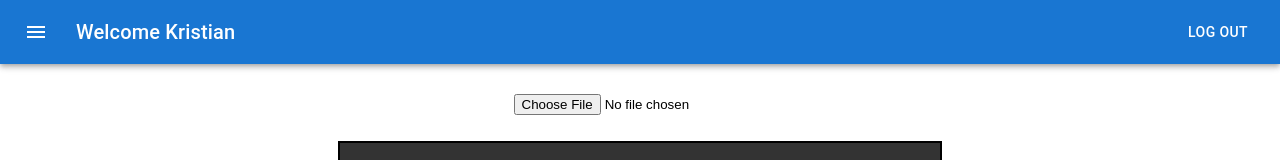
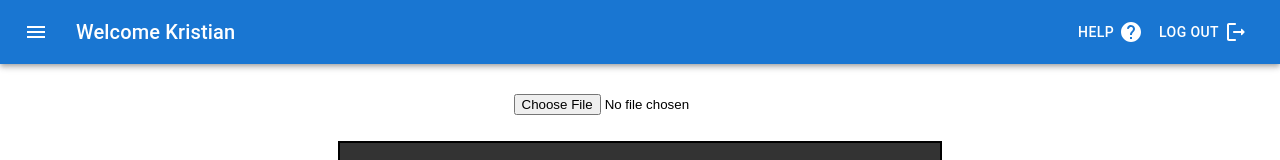
Before and after one commit to kristianp24/Football_analysis_web-_app, a React (Create React App) app: page /VideoDownload in a window 1280 px wide. Shown: the top 160 px of the page. Built offline with nearby package versions, Linux system fonts and the light colour scheme.

Commit message:
added some icons

```diff
--- a/src/components/Toolbar.js
+++ b/src/components/Toolbar.js
@@ -11,6 +11,8 @@ import { MenuItem } from '@mui/material';
 import AccountCircleRoundedIcon from '@mui/icons-material/AccountCircleRounded';
 import ManageAccountsRoundedIcon from '@mui/icons-material/ManageAccountsRounded';
 import PasswordRoundedIcon from '@mui/icons-material/PasswordRounded';
+import HelpRoundedIcon from '@mui/icons-material/HelpRounded';
+import LogoutRoundedIcon from '@mui/icons-material/LogoutRounded';
 
 export default function ButtonAppBar() {
     const [anchorEl, setAnchorEl] = React.useState(null);
@@ -71,7 +73,11 @@ export default function ButtonAppBar() {
           <Typography variant="h6" component="div" sx={{ flexGrow: 1 }}>
             Welcome Kristian
           </Typography>
-          <Button color="inherit">Log Out</Button>
+          <Button color='inherit'>
+                  Help
+            <HelpRoundedIcon size='small' style={{marginLeft: '5px'}}/>
+          </Button>
+          <Button color="inherit">Log Out <LogoutRoundedIcon style={{marginLeft: '5px'}} /></Button>
         </Toolbar>
       </AppBar>
     </Box>
--- a/src/pages/VideoDownloaderPage.js
+++ b/src/pages/VideoDownloaderPage.js
@@ -35,7 +35,7 @@ const VideoDownloaderPage = () => {
 
 
         <div style={{display: 'flex', justifyContent: 'center', marginTop: '30px'}}>
-        <input accept="video/*" ref={filePickerRef} id="filepicker" type="file" placeholder="Enter URL" onChange={handleFileChange}/>
+        <input accept="video/*" ref={filePickerRef} id="filepicker" type="file" placeholder="Enter URL" onChange={handleFileChange} />
         </div>
 
         <div style={{display: 'flex', justifyContent: 'center', marginTop: '10px'}}>
```
